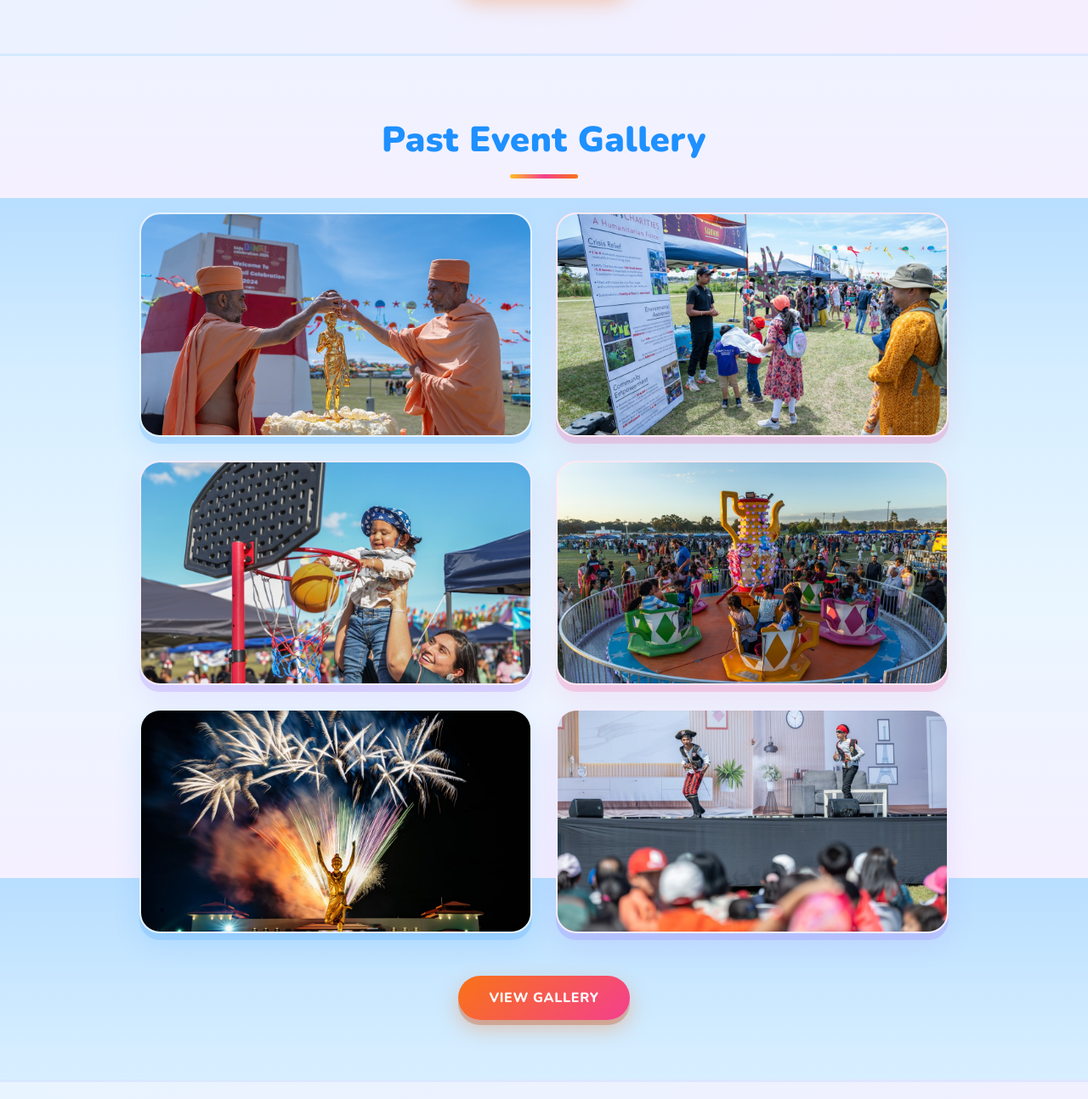
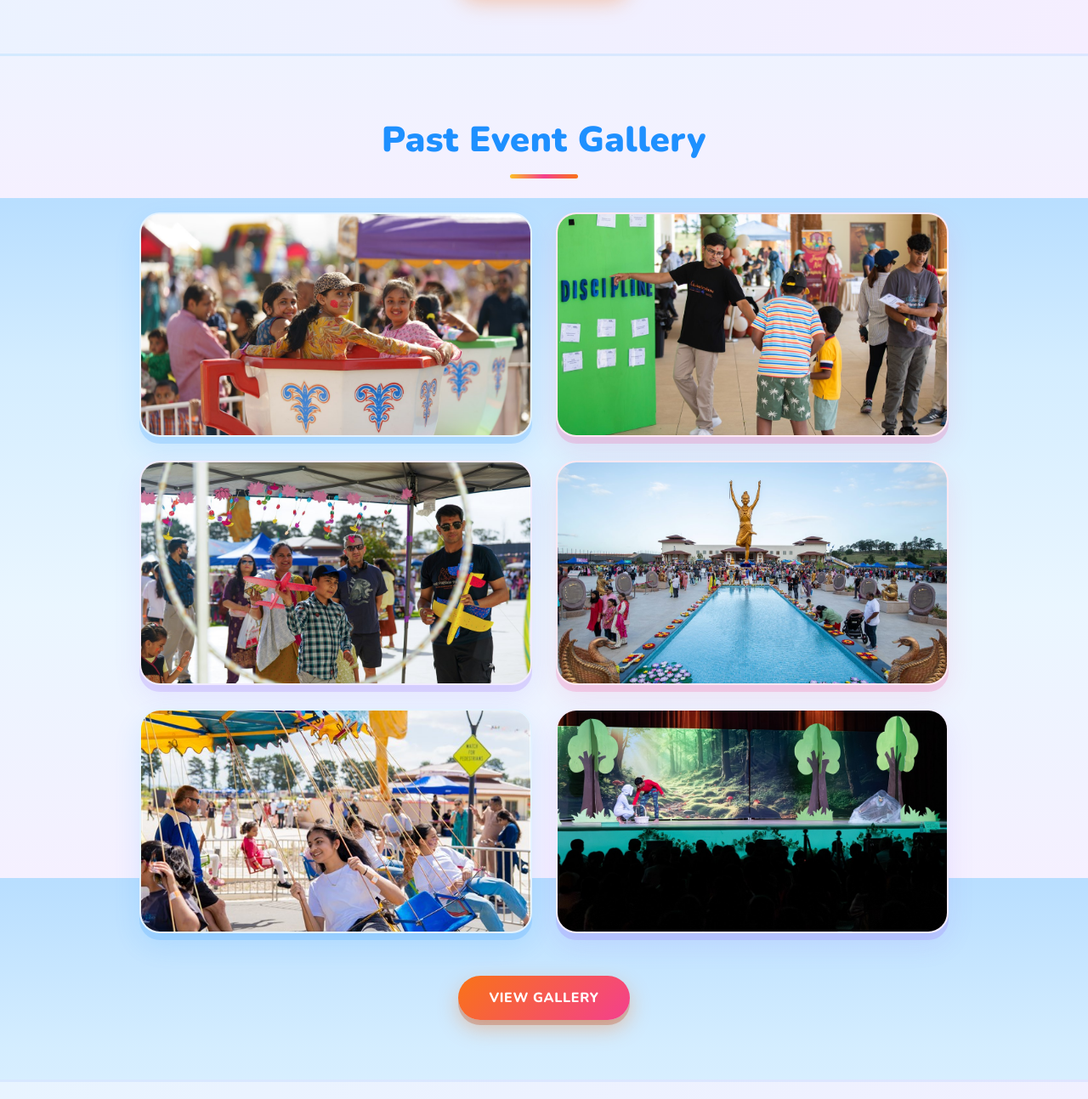
Before and after one commit to malhargohel/Winter-Fest, a plain HTML site: page index.html in a window 1280 px wide. Shown: the part 2967-4260 px from the top of the page at 85% size. Drawn offline with nearby package versions, Linux system fonts and the light colour scheme.

Commit message:
Add new images for 2025 events and update attraction titles and links in index.html

```diff
--- a/index.html
+++ b/index.html
@@ -668,7 +668,7 @@
             </div>
             <div class="grid-item">
                 <img src="Att_Show.jpg" alt="Winter Show">
-                <p class="attraction-title">Spectacular Show</p>
+                <p class="attraction-title">Little Hearts, Big Values Show</p>
             </div>
 
              <div class="grid-item">
@@ -705,22 +705,22 @@
         <h2>Past Event Gallery</h2>
         <div class="kdc2024-grid">
             <div class="grid-item">
-                <img src="Santo_Abhishek.jpg" alt="Santo Abhishek ceremony">
+                <img src="Rides2025.jpg" alt="Rides">
             </div>
             <div class="grid-item">
-                <img src="Prasang_Station.jpg" alt="Prasang Station exhibit">
+                <img src="PrasangStation2025.jpg" alt="Prasang Station exhibit">
             </div>
             <div class="grid-item">
-                <img src="Kid_BBall.jpg" alt="Kid playing basketball game">
+                <img src="Activity2025.jpg" alt="Fun Activities">
             </div>
             <div class="grid-item">
-                <img src="Rides.jpg" alt="Children on a carnival ride">
+                <img src="Tapo2025.jpg" alt="Tapo Murti">
             </div>
             <div class="grid-item">
-                <img src="Fireworks.jpg" alt="Fireworks display at night">
+                <img src="secondRide2025.jpg" alt="Rides">
             </div>
             <div class="grid-item">
-                <img src="Show.jpg" alt="On-stage performance">
+                <img src="Show2025.jpg" alt="On-stage performance">
             </div>
         </div>
         <!-- Mobile Carousel -->
@@ -742,7 +742,7 @@
                 <span class="indicator"></span>
             </div>
         </div>
-        <a href="https://www.baps.org/News/2024/Kids-Diwali-Celebration-2024-27269.aspx" class="button">VIEW GALLERY</a>
+        <a href="https://www.baps.org/News/2025/-Kids-Diwali-Celebrations-2025-30102.aspx" class="button">VIEW GALLERY</a>
     </section>
 
     <!-- About BAPS Kids Sanskar Carnival -->
```
Also changed, not shown: Activity2025.jpg (added), PrasangStation2025.jpg (added), Rides2025.jpg (added), Show2025.jpg (added), Tapo2025.jpg (added), secondRide2025.jpg (added).
